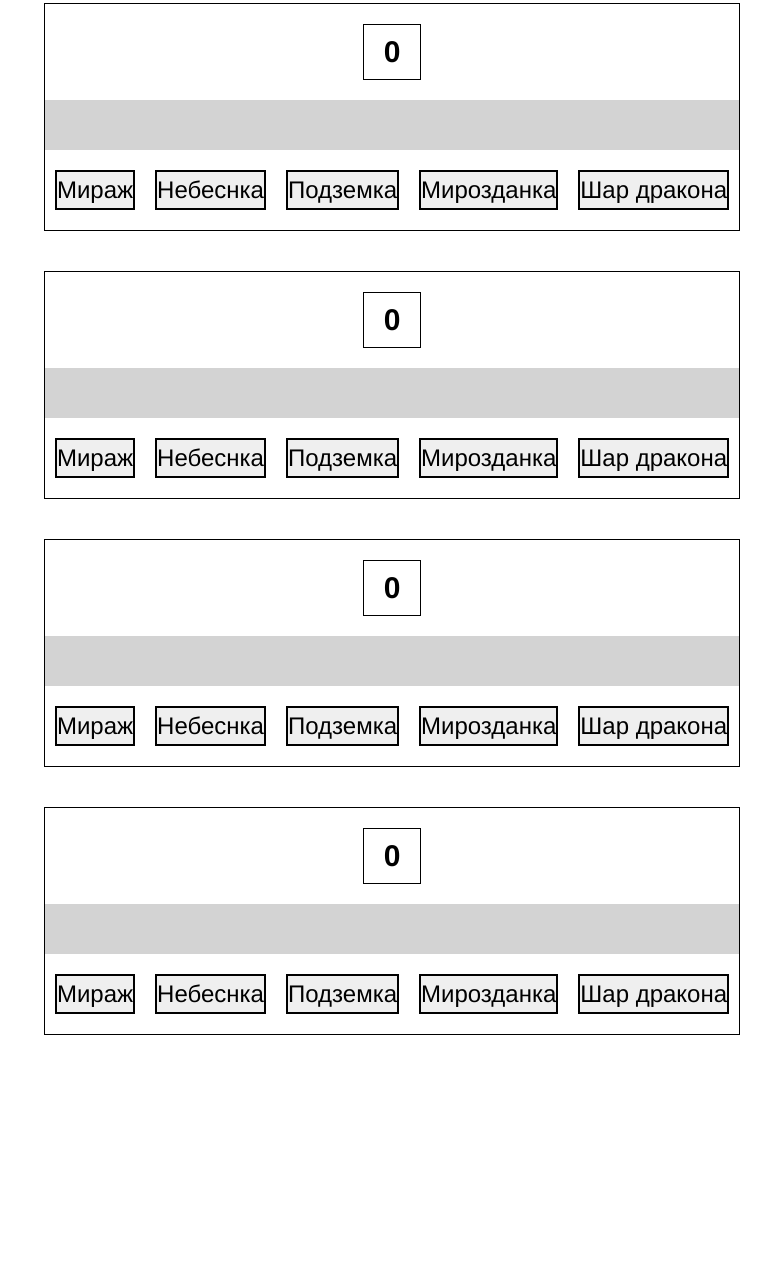
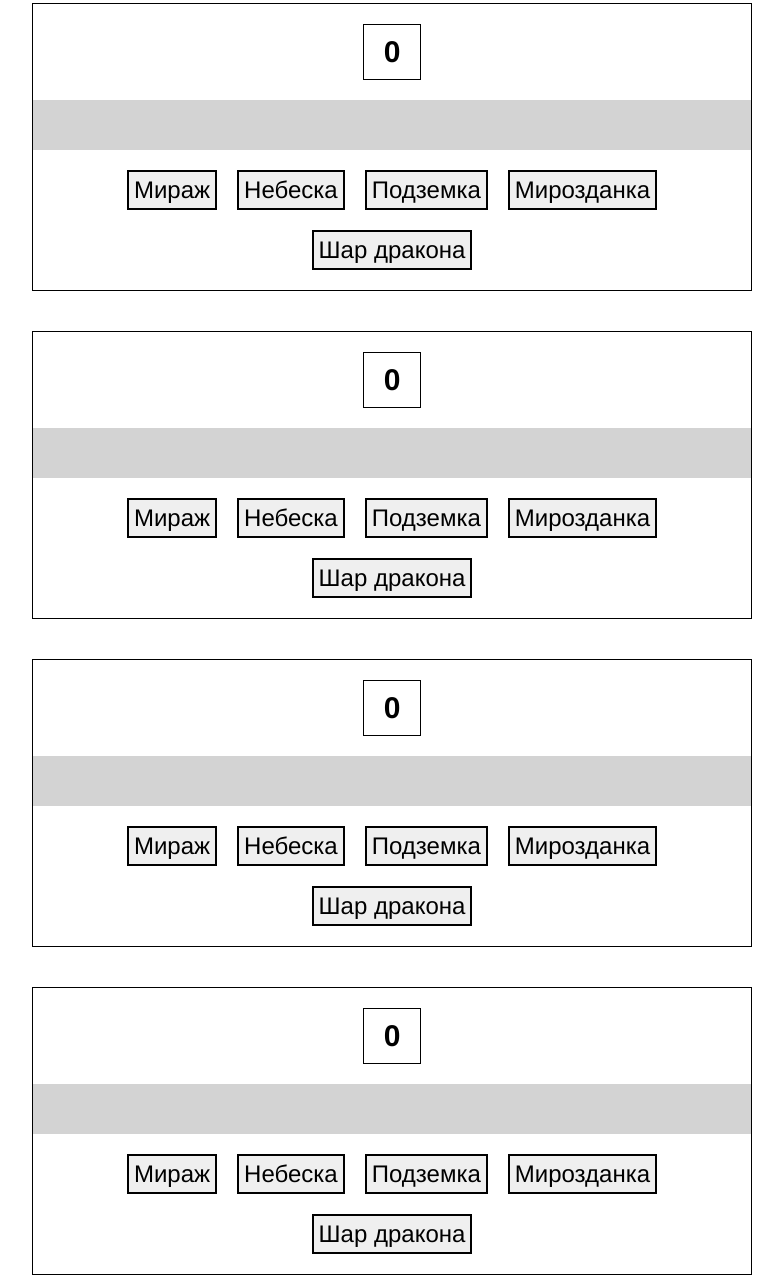
Before and after one commit to EvgZ13/PW_sharpening, a plain HTML site: page index.html in a window 1280 px wide. Shown: the part 252-1530 px from the top of the page, without its empty margins (248-1031 px from the left). Before the commit the page ends 1327 px from the top, so only its background shows below. Drawn offline with Linux system fonts and the light colour scheme.

Commit message:
small fixes

```diff
--- a/index.html
+++ b/index.html
@@ -30,7 +30,7 @@
             </div>
             <div class="item__bottom">
                 <button class="mirage">Мираж</button>
-                <button class="sky">Небеснка</button>
+                <button class="sky">Небеска</button>
                 <button class="underground">Подземка</button>
                 <button class="universe">Мирозданка</button>
                 <button class="dragon">Шар дракона</button>
@@ -45,7 +45,7 @@
             </div>
             <div class="item__bottom">
                 <button class="mirage">Мираж</button>
-                <button class="sky">Небеснка</button>
+                <button class="sky">Небеска</button>
                 <button class="underground">Подземка</button>
                 <button class="universe">Мирозданка</button>
                 <button class="dragon">Шар дракона</button>
@@ -59,7 +59,7 @@
             </div>
             <div class="item__bottom">
                 <button class="mirage">Мираж</button>
-                <button class="sky">Небеснка</button>
+                <button class="sky">Небеска</button>
                 <button class="underground">Подземка</button>
                 <button class="universe">Мирозданка</button>
                 <button class="dragon">Шар дракона</button>
@@ -73,7 +73,7 @@
             </div>
             <div class="item__bottom">
                 <button class="mirage">Мираж</button>
-                <button class="sky">Небеснка</button>
+                <button class="sky">Небеска</button>
                 <button class="underground">Подземка</button>
                 <button class="universe">Мирозданка</button>
                 <button class="dragon">Шар дракона</button>
--- a/style.css
+++ b/style.css
@@ -56,7 +56,6 @@ p {
     align-items: center;
     justify-content: flex-end;
     overflow: hidden;
-    /* width: 375px; */
     padding: 0 10px;
 }
 
@@ -74,11 +73,11 @@ p {
 }
 
 .item__bottom button {
-    /* width: 40px; */
     height: 40px;
     border: 2px solid #000;
     font-size: 24px;
     margin: 10px;
+    padding: 0 5px;
 }
 
 .item__bottom button:hover {
```
